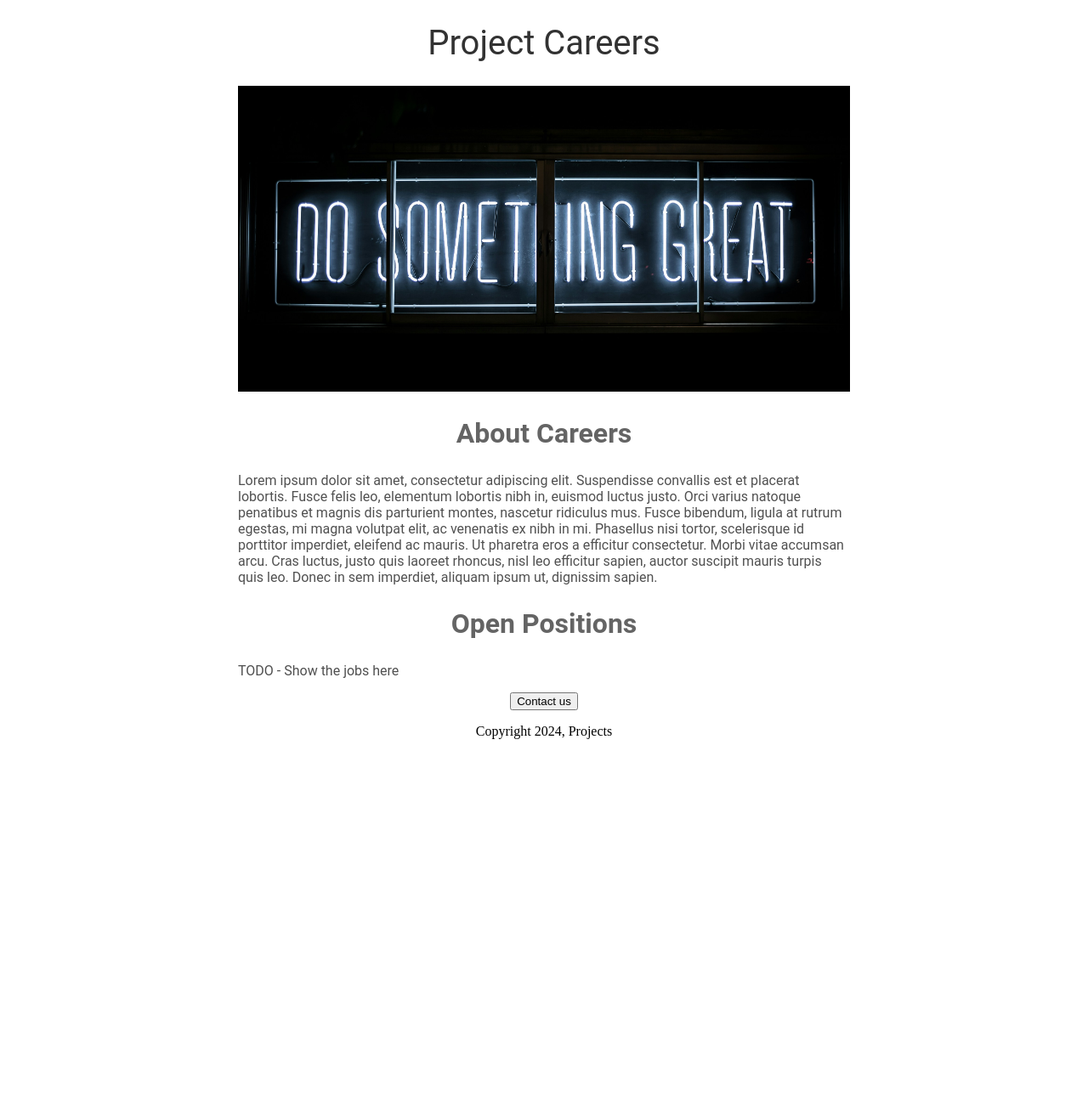
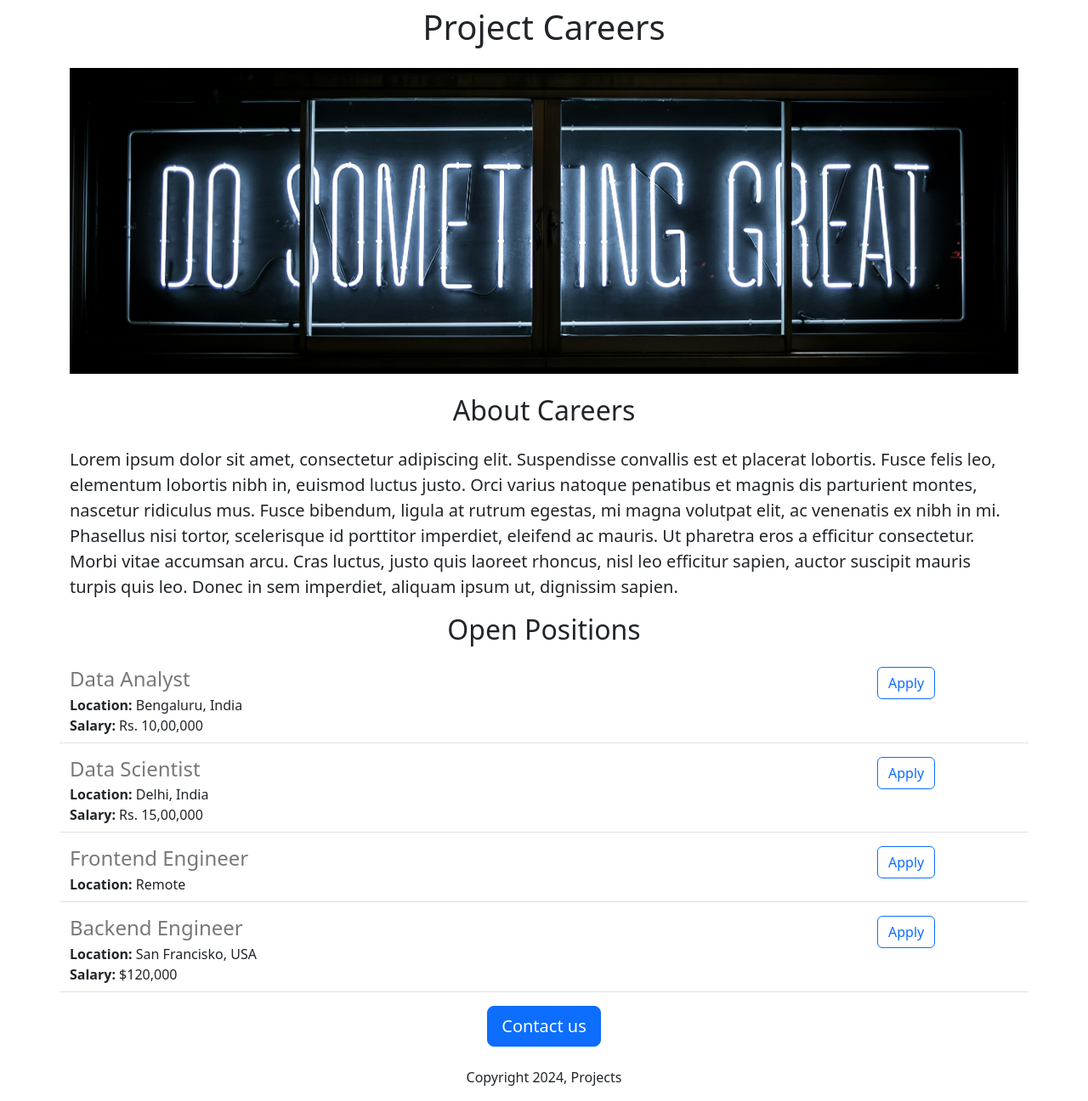
Before and after one commit to startingprojects/project-careers-website, a Flask app: page / in a window 1280 px wide. Shown: the whole page at 85% size. Before the commit the page ends 870 px from the top, so only its background shows below. Run offline with Flask 3, Linux system fonts and the light colour scheme.

Commit message:
added dynamic data & api route

```diff
--- a/app.py
+++ b/app.py
@@ -1,10 +1,40 @@
-from flask import Flask, render_template
+from flask import Flask, render_template, jsonify
 
 app = Flask(__name__)
 
+JOBS = [
+    {
+        'id': 1,
+        'title': 'Data Analyst',
+        'location': 'Bengaluru, India',
+        'salary': 'Rs. 10,00,000'
+    },
+    {
+        'id': 2,
+        'title': 'Data Scientist',
+        'location': 'Delhi, India',
+        'salary': 'Rs. 15,00,000'
+    },
+    {
+        'id': 3,
+        'title': 'Frontend Engineer',
+        'location': 'Remote'
+    },
+    {
+        'id': 4,
+        'title': 'Backend Engineer',
+        'location': 'San Francisko, USA',
+        'salary': '$120,000'
+    },
+]
+
 @app.route("/")
 def hello_jovian():
-    return render_template('home.html')
+    return render_template('home.html', jobs=JOBS)
+
+@app.route("/api/jobs")
+def list_jobs():
+    return jsonify(JOBS)
 
 if __name__ == "__main__":
     app.run(host='0.0.0.0', debug=True)
--- a/templates/home.html
+++ b/templates/home.html
@@ -2,49 +2,35 @@
 <html>
   <head>
     <title>Project Careers</title>
+    <meta charset="utf-8">
+    <meta name="viewport" content="width=device-width, initial-scale=1">
+    <link href="https://cdn.jsdelivr.net/npm/bootstrap@5.3.3/dist/css/bootstrap.min.css" rel="stylesheet" integrity="sha384-QWTKZyjpPEjISv5WaRU9OFeRpok6YctnYmDr5pNlyT2bRjXh0JMhjY6hW+ALEwIH" crossorigin="anonymous">
     <style>
-      h1 {
-        font-size: 40px;
-        font-family: Roboto;
-        font-weight: normal;
-        color: rgb(50, 50, 50);
-        text-align: center;
-      }
       #banner {
+        height: 360px;
         width: 100%;
-        height: 360px;
         object-fit: cover;
-      }
-      h2 {
-        font-family: Roboto;
-        font-size: 32px;
-        color: rgb(100, 100, 100);
-        text-align: center;
-      }
-      .bodytext {
-        font-family: Roboto;
-        color: rgb(80, 80, 80);
-      }
-
-      #container {
-        max-width: 720px;
-        margin: 0 auto;
+        margin-bottom: 16px;
       }
     </style>
   </head>
   <body>
-    <div id="container">
-    <h1>Project Careers</h1>
-    <img id ="banner" src="static/banner.jpg" height="320">
-    <h2>About Careers</h2>
-    <p class="bodytext">
+    <div class="container">
+    <h1 class="text-center mt-2 mb-4">Project Careers</h1>
+    <img class="img-fluid" id ="banner" src="static/banner.jpg" height="320">
+    <h2 class="text-center mt-2 mb-4">About Careers</h2>
+    <p class="lead">
       Lorem ipsum dolor sit amet, consectetur adipiscing elit. Suspendisse convallis est et placerat lobortis. Fusce felis leo, elementum lobortis nibh in, euismod luctus justo. Orci varius natoque penatibus et magnis dis parturient montes, nascetur ridiculus mus. Fusce bibendum, ligula at rutrum egestas, mi magna volutpat elit, ac venenatis ex nibh in mi. Phasellus nisi tortor, scelerisque id porttitor imperdiet, eleifend ac mauris. Ut pharetra eros a efficitur consectetur. Morbi vitae accumsan arcu. Cras luctus, justo quis laoreet rhoncus, nisl leo efficitur sapien, auctor suscipit mauris turpis quis leo. Donec in sem imperdiet, aliquam ipsum ut, dignissim sapien.
       </p>
-      <h2>Open Positions</h2>
-      <p class="bodytext">TODO - Show the jobs here</p>
-      <div style="text-align:center;">
-      <button>Contact us</button>
-        <p>Copyright 2024, Projects</p>
+      <h2 class="text-center mt-2 mb-4">Open Positions</h2>
+      <p>
+        {% for job in jobs %}
+          {% include 'jobitem.html' %}
+        {% endfor %}
+      </p>
+      <div class="text-center">
+      <button type="button" class="btn btn-primary btn-lg">Contact us</button>
+        <p class="mt-4">Copyright 2024, Projects</p>
       </div>
     </div>
   </body>
--- /dev/null
+++ b/templates/jobitem.html
@@ -0,0 +1,19 @@
+<div class="border-bottom row" style="margin-bottom:16px; padding-bottom:8px;">
+  <div class="col-10">
+    <h4
+      style="color:rgb(120,120,120); margin-bottom:4px;">
+      {{job['title']}}
+    </h4>
+    <div>
+      <b>Location:</b> {{job['location']}}
+    </div>
+    {% if 'salary' in job %}
+    <div>
+      <b>Salary:</b> {{job['salary']}}
+    </div>
+    {% endif %}
+  </div>
+  <div class="col-2">
+  <button type="button" class="btn btn-outline-primary">Apply</button>
+  </div>
+</div>
```
